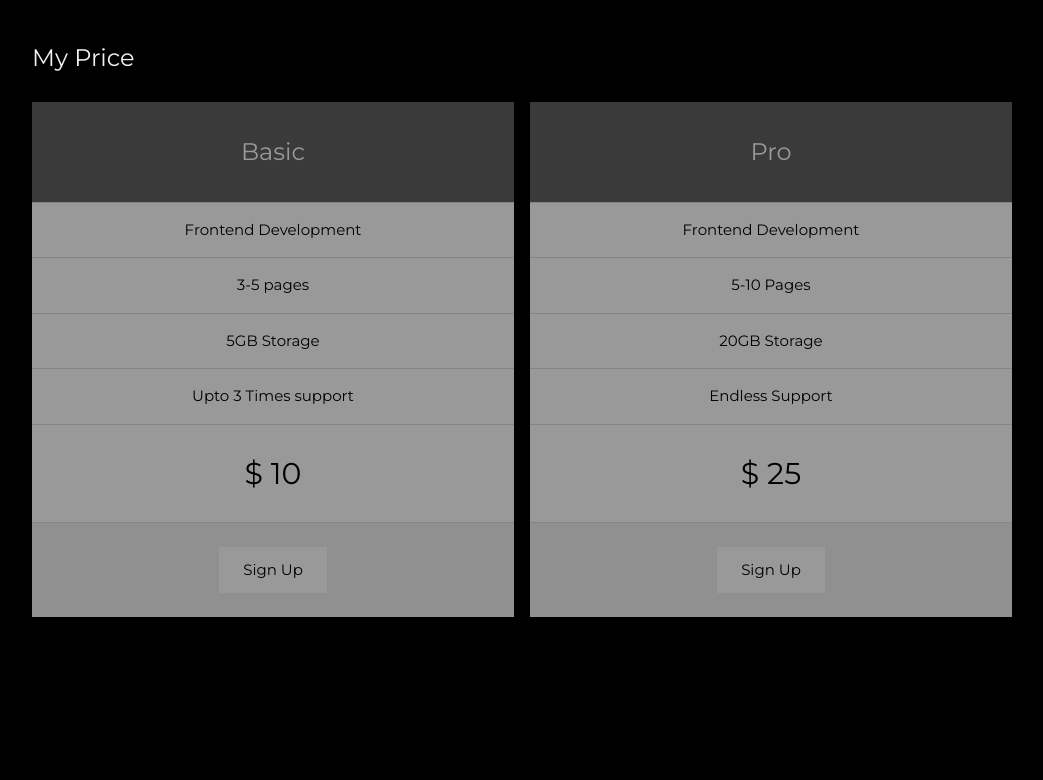
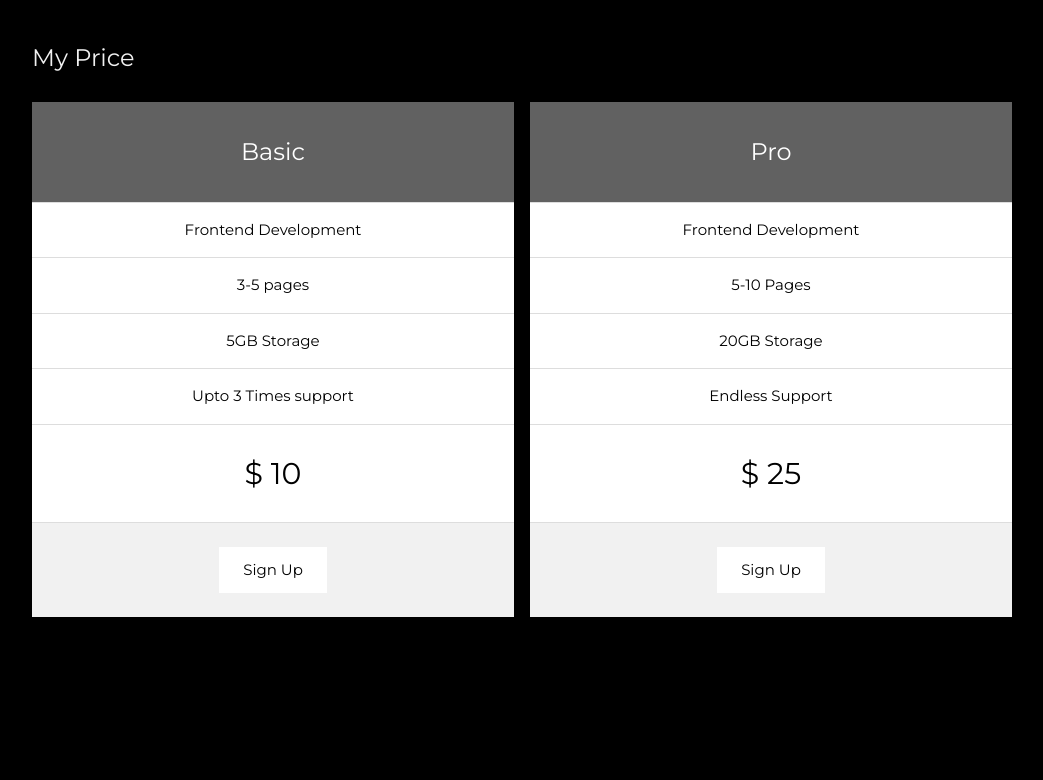
Before and after one commit to Vickykumarmishra/my-modern-portfolio, a React (Create React App) app in the folder portfolio/: page /Home in a window 1280 px wide. Shown: the part 1960-2740 px from the top of the page, without its empty margins (178-1221 px from the left). Built offline with nearby package versions, Linux system fonts and the light colour scheme.

Commit message:
Update Home.js

```diff
--- a/portfolio/src/Home.js
+++ b/portfolio/src/Home.js
@@ -188,7 +188,7 @@ With a keen eye for detail and a passion for continuous learning, I am eager to
     <h3 class="w3-padding-16 w3-text-light-grey">My Price</h3>
     <div class="w3-row-padding" style={{margin:'0 -16px'}}>
       <div class="w3-half w3-margin-bottom">
-        <ul class="w3-ul w3-white w3-center w3-opacity w3-hover-opacity-off">
+        <ul class="w3-ul w3-white w3-center ">
           <li class="w3-dark-grey w3-xlarge w3-padding-32">Basic</li>
           <li class="w3-padding-16">Frontend Development</li>
           <li class="w3-padding-16">3-5 pages</li>
@@ -205,7 +205,7 @@ With a keen eye for detail and a passion for continuous learning, I am eager to
       </div>
 
       <div className="w3-half">
-        <ul className="w3-ul w3-white w3-center w3-opacity w3-hover-opacity-off">
+        <ul className="w3-ul w3-white w3-center ">
           <li className="w3-dark-grey w3-xlarge w3-padding-32">Pro</li>
           <li className="w3-padding-16">Frontend Development</li>
           <li className="w3-padding-16">5-10 Pages</li>
```
